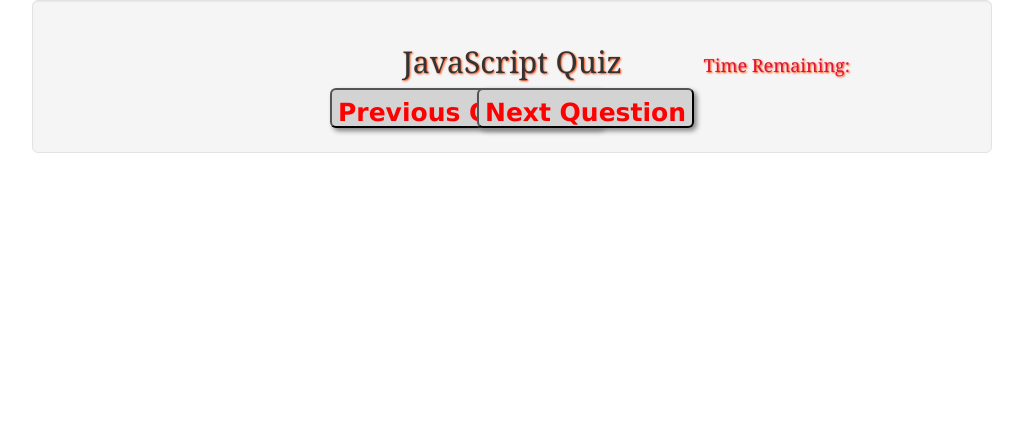
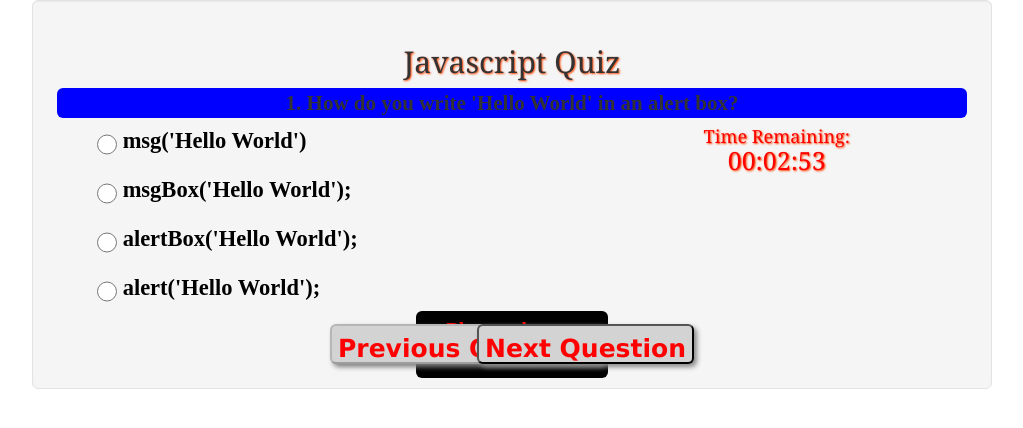
Before and after one commit to BRaines91/homework_4, a plain HTML site: page index.html in a window 1280 px wide. Both pictures are taken after a click on the button "Next Question". Shown: the whole page, without its empty margins (128-1151 px from the left). Drawn offline with nearby package versions, Linux system fonts and the light colour scheme.

Commit message:
Update index.html

```diff
--- a/index.html
+++ b/index.html
@@ -1,28 +1,23 @@
-<!DOCTYPE html>
-<html lang="en">
+<html>
 <head>
 <link rel="stylesheet" type="text/css" href="style.css">
-    <meta charset="UTF-8">
-    <meta name="viewport" content="width=device-width, initial-scale=1.0">
-    <link rel="stylesheet"
-    href="https://maxcdn.bootstrapcdn.com/bootstrap/3.3.7/css/bootstrap.min.css">
-    <script src="https://ajax.googleapis.com/ajax/libs/jquery/3.3.1/jquery.min.js"></script>
+<meta charset="utf-8">
+<meta name="viewport" content="width=device-width, initial-scale=1">
+<link rel="stylesheet" href="https://maxcdn.bootstrapcdn.com/bootstrap/3.3.7/css/bootstrap.min.css">
+<script src="https://ajax.googleapis.com/ajax/libs/jquery/3.5.1/jquery.min.js"></script>
 <script src="https://maxcdn.bootstrapcdn.com/bootstrap/3.3.7/js/bootstrap.min.js"></script>
-
-    <title>JavaScript Quiz</title>
-</head>
+<script src="script.js"></script>
+<title>Javascript Quiz</title>
 <body>
     <div class="quizContainer container-fluid well well-lg">
         <div id="quiz1" class="text-center">
-        <h4 style="color:crimson;position: absolute;left:70%; top:30%;" align="center"><span
-        id="iTimeShow">Time Remaining:</span><br/><span id='timer' style="font-size:25px;"></span></h4>
-          <h2>JavaScript Quiz</h2>
+			<h4 style="color:#FF0000;position:absolute;left:70%;top:30%;" align="center" ><span id="iTimeShow">Time Remaining: </span><br/><span id='timer' style="font-size:25px;"></span></h4>
+			<h2>Javascript Quiz</h2>
 		</div>
 
-
         <div class="question"></div>
-        <div class="choicelist"></div>
-        <div class="quizMesage"></div>
+        <ul class="choiceList"></ul>
+        <div class="quizMessage"></div>
         <div class="result"></div>
 		<button class="preButton">Previous Question</button>
         <button class="nextButton">Next Question</button>
```
Lines whose indentation alone changed are shown as unchanged.
